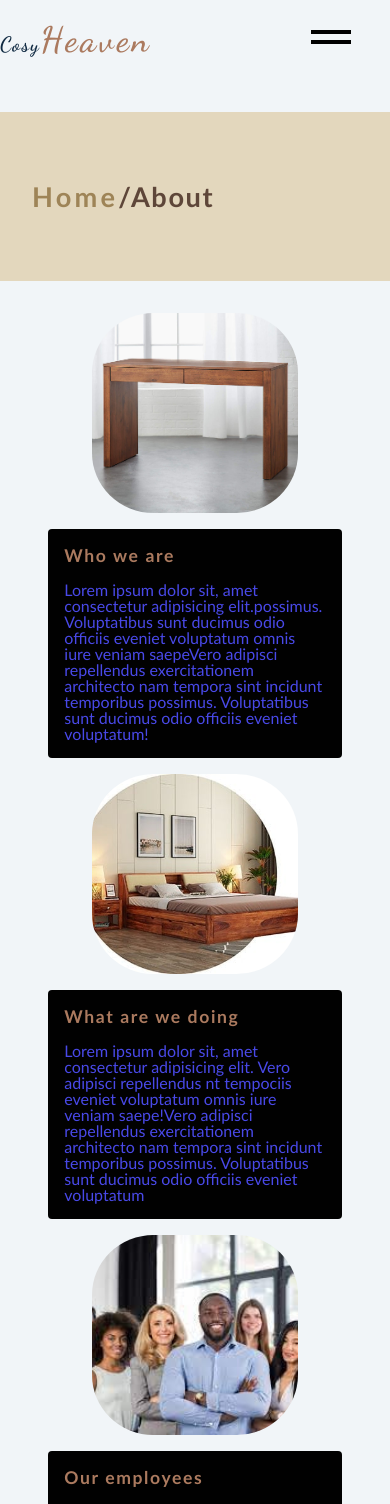
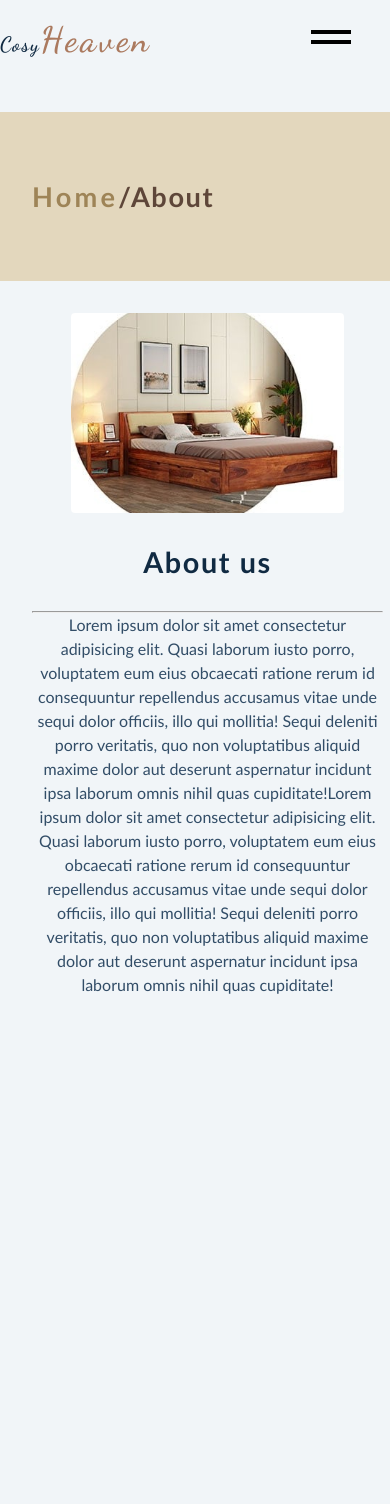
Before and after one commit to StasRechimciuc/Cosy-Heaven, a React (Create React App) app: page /About in a window 390 px wide. Shown: the top 1504 px of the page. After the commit the page ends 997 px from the top, so only its background shows below. Built offline with nearby package versions, Linux system fonts and the light colour scheme.

Commit message:
redo-all

```diff
--- a/src/components/About/About.jsx
+++ b/src/components/About/About.jsx
@@ -18,39 +18,12 @@ const About = () => {
     </div>
 
     <main className='about-container'>
-      <article className="about-article">
-        <img src={img1} alt="image" className='about-article__img'/>
-        <div className="about-article__info">
-          <h3 className="about-article__title">Who we are</h3>
-          <p className="about-article__p">Lorem ipsum dolor sit, amet consectetur adipisicing elit.possimus. Voluptatibus sunt ducimus odio officiis eveniet voluptatum omnis iure veniam saepeVero adipisci repellendus exercitationem architecto nam tempora sint incidunt temporibus possimus. Voluptatibus sunt ducimus odio officiis eveniet voluptatum!</p>
-        </div>
-      </article>
-
-      {windowWidth > 667 &&<span className='about-line'></span>}
-      {windowWidth > 667 ? <article className="about-article">
-        <div className="about-article__info">
-          <h3 className="about-article__title">What are we doing</h3>
-          <p className="about-article__p">Lorem ipsum dolor sit, amet consectetur adipisicing elit. Vero adipisci repellendus nt tempociis eveniet voluptatum omnis iure veniam saepe!Vero adipisci repellendus exercitationem architecto nam tempora sint incidunt temporibus possimus. Voluptatibus sunt ducimus odio officiis eveniet voluptatum</p>
-        </div>
-        <img src={img2} alt="image" className='about-article__img'/>
-      </article> :
-      <article className="about-article">
-      <img src={img2} alt="image" className='about-article__img'/>
-      <div className="about-article__info">
-        <h3 className="about-article__title">What are we doing</h3>
-        <p className="about-article__p">Lorem ipsum dolor sit, amet consectetur adipisicing elit. Vero adipisci repellendus nt tempociis eveniet voluptatum omnis iure veniam saepe!Vero adipisci repellendus exercitationem architecto nam tempora sint incidunt temporibus possimus. Voluptatibus sunt ducimus odio officiis eveniet voluptatum</p>
+      <img src={img2} alt="About us image" className='about-img'/>
+      <div className="about-info">
+        <h2 className='about-info__h2'>About us</h2>
+        <hr />
+        <p className='about-info__text'>Lorem ipsum dolor sit amet consectetur adipisicing elit. Quasi laborum iusto porro, voluptatem eum eius obcaecati ratione rerum id consequuntur repellendus accusamus vitae unde sequi dolor officiis, illo qui mollitia! Sequi deleniti porro veritatis, quo non voluptatibus aliquid maxime dolor aut deserunt aspernatur incidunt ipsa laborum omnis nihil quas cupiditate!Lorem ipsum dolor sit amet consectetur adipisicing elit. Quasi laborum iusto porro, voluptatem eum eius obcaecati ratione rerum id consequuntur repellendus accusamus vitae unde sequi dolor officiis, illo qui mollitia! Sequi deleniti porro veritatis, quo non voluptatibus aliquid maxime dolor aut deserunt aspernatur incidunt ipsa laborum omnis nihil quas cupiditate!</p>
       </div>
-    </article>
-      }
-
-      {windowWidth > 667 &&<span className='about-line'></span>}
-      <article className="about-article">
-        <img src={img3} alt="image" className='about-article__img'/>
-        <div className="about-article__info">
-          <h3 className="about-article__title">Our employees</h3>
-          <p className="about-article__p">Lorem ipsum dolor sit, amet consectetur adipisicing elit.possimus. Voluptatibus sunt ducimus odio officiis eveniet voluptatum omnis iure veniam saepeVero adipisci repellendus exercitationem architecto nam tempora sint incidunt temporibus possimus. Voluptatibus sunt ducimus odio officiis eveniet voluptatum!</p>
-        </div>
-      </article>
     </main>
 
     </section>
--- a/src/components/About/about.css
+++ b/src/components/About/about.css
@@ -32,80 +32,63 @@
 
 .about-container {
   display: flex;
-  flex-wrap: wrap;
   align-items: center;
-  justify-content: space-evenly;
-  margin: 0 2rem 3rem 2rem;
-  gap: 1rem;
+  justify-content: space-around;
+  gap: 2rem;
+  width: 90%;
 }
-
-.about-article{
-  display: flex;
-  align-items: center;
-  justify-content: space-evenly;
-  max-width: 90%;
-  margin: 0 auto;
+.about-img{
+  height: 400px!important;
 }
-.about-article__img{
-  width: 300px!important;
-  border-radius: 30%;
+.about-info{
+  max-width: 50%;
+  height: 400px;
 }
-.about-line{
-  width: 500px;
-  height: 5px;
-  background: #ad8686;
-  margin-left: 150px;
+.about-info__h2{
+  font-size: 2rem!important;
+  margin-bottom: 2rem;
+  letter-spacing: .6rem;
 }
-.about-line:nth-child(2){
-  margin-left: -250px;
+.about-info__text{
+  font-size: 1.2rem!important;
+  color: var(--sec-color);
+  line-height: 30px;
 }
-.about-article__info{
-  width: 40%;
-  font-size: 1.2rem;
-  color: rgb(73, 73, 232);
-  background: #010101;
-  padding: 1rem;
-  border-radius: var(--border);
+@media screen and (max-width:1065px) {
+  .about-container{
+    margin-left: 2rem;
   }
-.about-article__title{
-  margin-bottom: 1rem;
-  letter-spacing: var(--spacing);
-  color: var(--main-color);
+  .about-info__h2{
+    font-size: 1.8rem!important;
   }
-.about-article__p{
-  line-height: 1.8rem;
-}
-@media screen and (max-width:910px) {
-    .about-article__info{
-      width: 50%;
+  .about-info__text{
+    line-height: 27px;
+    font-size: 1.1rem!important;
   }
 }
-@media screen and (max-width:803px) {
-    .about-article__img{
-      width: 200px!important;
+@media screen and (max-width:920px) {
+  .about-container{
+    flex-direction: column;
   }
-    .about-article__title{
-      font-size: 1.1rem!important;
+  .about-img{
+    height: 300px!important;
   }
-    .about-article__p{
-      font-size: 1rem;
-      line-height: 1.6rem;
+  .about-info{
+    max-width: 90%;
+    text-align: center;
   }
 }
-@media screen and (max-width:667px) {
-  .about-line{
-    height: 3px;
-    width: 100%;
-  }
-  .about-article{
-    flex-direction: column;
-    gap: 1rem;
-  }
-  .about-article__info{
-    width: 100%;
-  }
-  .about-article__img{
-    width: 70%!important;
-    height: 200px;
+@media screen and (max-width:640px) {
+  .about-info__text{
+    line-height: 24px!important;
+    font-size: 1rem!important;
   }
 }
+@media screen and (max-width:420px) {
+  .about-info{
+    max-width: 100%;
+  }
+  .about-img{
+    height: 200px!important;
+  }
+}
--- a/src/components/Navbar/Navbar.jsx
+++ b/src/components/Navbar/Navbar.jsx
@@ -17,7 +17,6 @@ const Navbar = () => {
 const { windowWidth,
     cart,
     isLogged,
-    name
 } = useGlobalContext()
 
   return (
```
Lines whose indentation alone changed are shown as unchanged.
